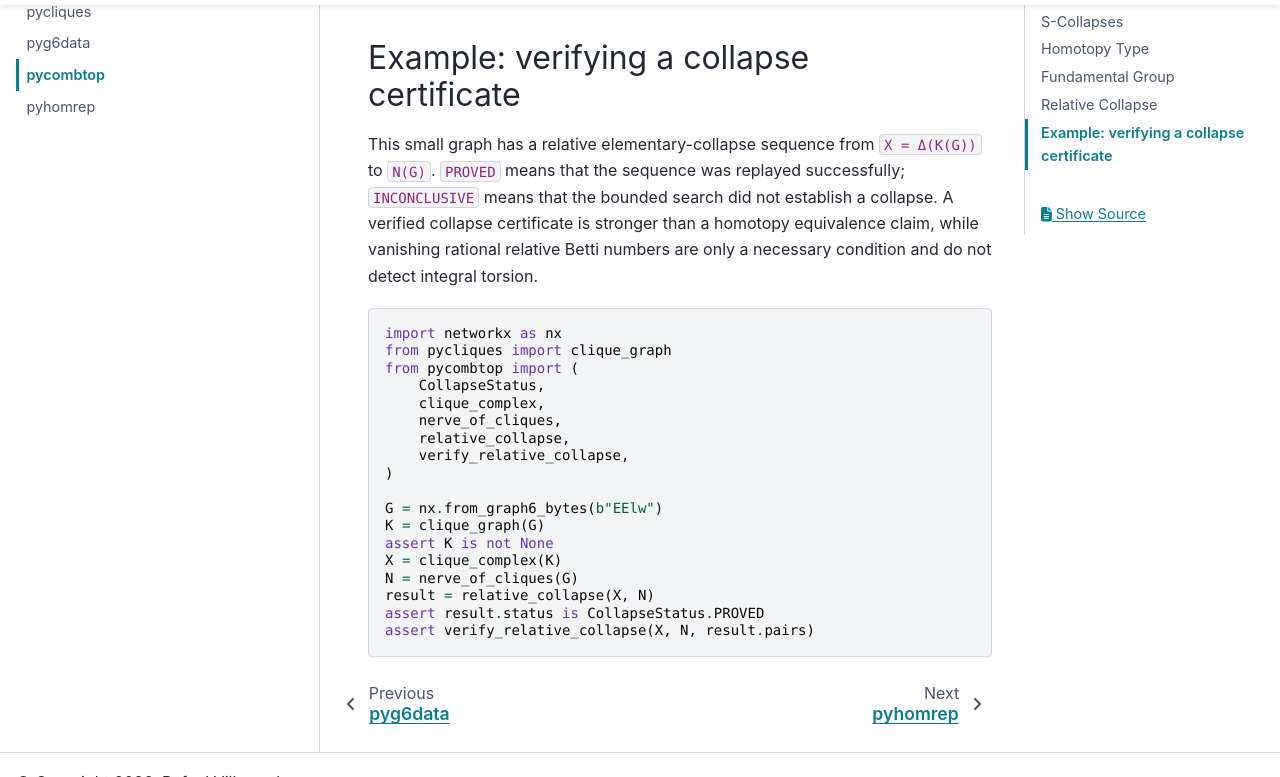
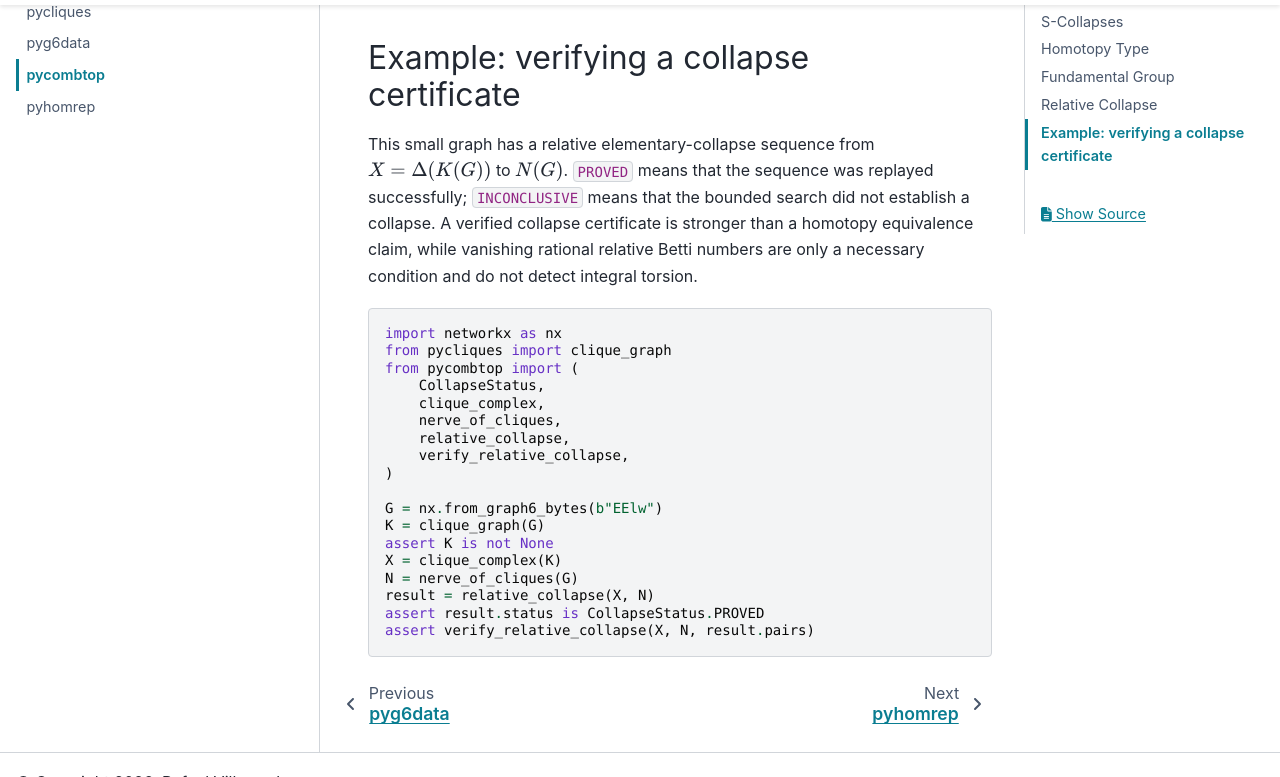
Before and after one commit to rvf0068/pycliques-project, a Sphinx documentation site: the page built from docs/api/pycombtop.rst, in a window 1280 px wide and 900 px high, scrolled down 1242 px, cut to the strip 123-900 px from the top of the window. Built offline with Sphinx 7.4.7 and the PyData theme 0.15.4, drawn with Linux system fonts in a browser that asks for light colours.

Commit message:
docs: express clique-complex Delta using Sphinx LaTeX math

```diff
--- a/docs/api/pycombtop.rst
+++ b/docs/api/pycombtop.rst
@@ -54,7 +54,7 @@ Example: verifying a collapse certificate
 ------------------------------------------
 
 This small graph has a relative elementary-collapse sequence from
-``X = Δ(K(G))`` to ``N(G)``. ``PROVED`` means that the sequence was replayed
+:math:`X = \Delta(K(G))` to :math:`N(G)`. ``PROVED`` means that the sequence was replayed
 successfully; ``INCONCLUSIVE`` means that the bounded search did not establish
 a collapse. A verified collapse certificate is stronger than a homotopy
 equivalence claim, while vanishing rational relative Betti numbers are only a
```
